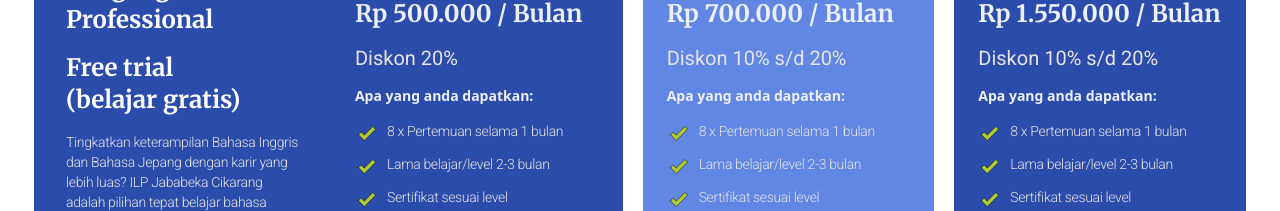
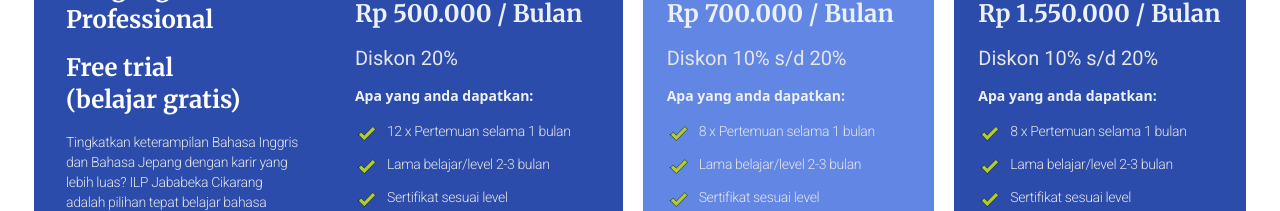
Before and after one commit to wayantch/ilp-jababeka, a React (Vite) app: page / in a window 1280 px wide. Shown: the part 2960-3171 px from the top of the page. Built offline with nearby package versions, Linux system fonts and the light colour scheme.

Commit message:
update 12x

```diff
--- a/src/App.jsx
+++ b/src/App.jsx
@@ -372,7 +372,7 @@ const App = () => {
                   </p>
                   <ul className="flex flex-col gap-2">
                     {[
-                      "8 x Pertemuan selama 1 bulan",
+                      "12 x Pertemuan selama 1 bulan",
                       "Lama belajar/level 2-3 bulan",
                       "Sertifikat sesuai level",
                       "Modul gratis",
```
